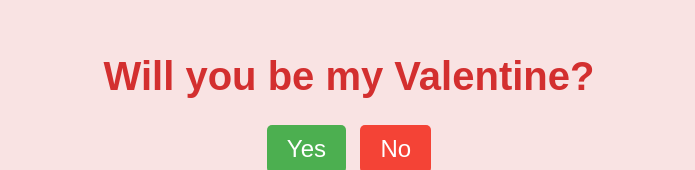
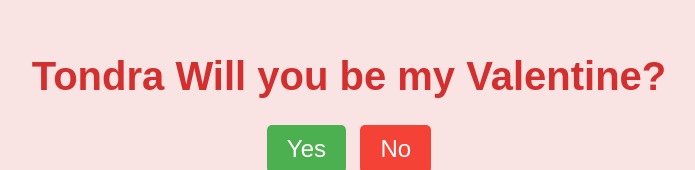
Before and after one commit to sbz-chowdhury/tiasha, a plain HTML site: page index.html in a window 1280 px wide. Shown: the part 138-308 px from the top of the page, without its empty margins (291-986 px from the left). Drawn offline with Linux system fonts and the light colour scheme; no server answers.

Commit message:
Update index.html

```diff
--- a/index.html
+++ b/index.html
@@ -8,7 +8,7 @@
 </head>
 <body>
     <div class="container">
-        <h1>Will you be my Valentine?</h1>
+        <h1>Tondra Will you be my Valentine?</h1>
         <div class="buttons">
             <button class="yes-button" onclick="handleYesClick()">Yes</button>
             <button class="no-button" onclick="handleNoClick()">No</button>
```
